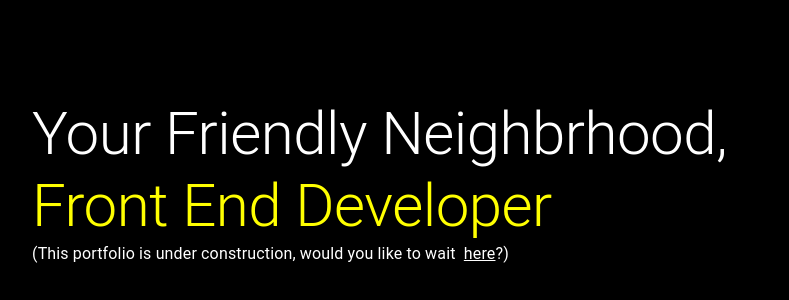
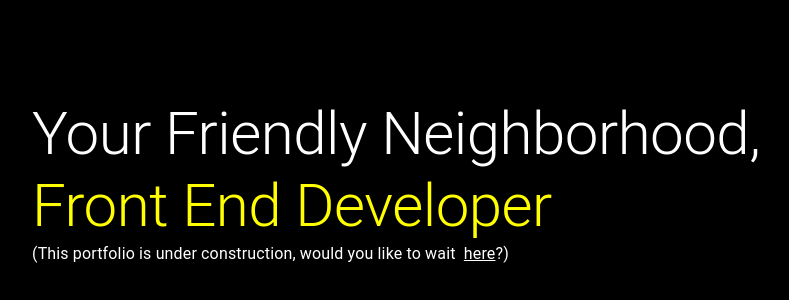
Before and after one commit to poornimanairt/portfolio, a Next.js app: page / in a window 1280 px wide. Shown: the part 218-518 px from the top of the page, without its empty margins (8-797 px from the left). Built offline with nearby package versions, Linux system fonts and the light colour scheme.

Commit message:
spelling mistake

```diff
--- a/src/app/page.tsx
+++ b/src/app/page.tsx
@@ -8,7 +8,7 @@
       <Grid container py={3} height="100vh">
         <Grid item xs={12} p={5} display="flex" alignItems="center">
           <Box>
-            <Typography variant="h2">Your Friendly Neighbrhood,</Typography>
+            <Typography variant="h2">Your Friendly Neighborhood,</Typography>
             <Typography variant="h2" color="yellow">
               Front End Developer
             </Typography>
```
